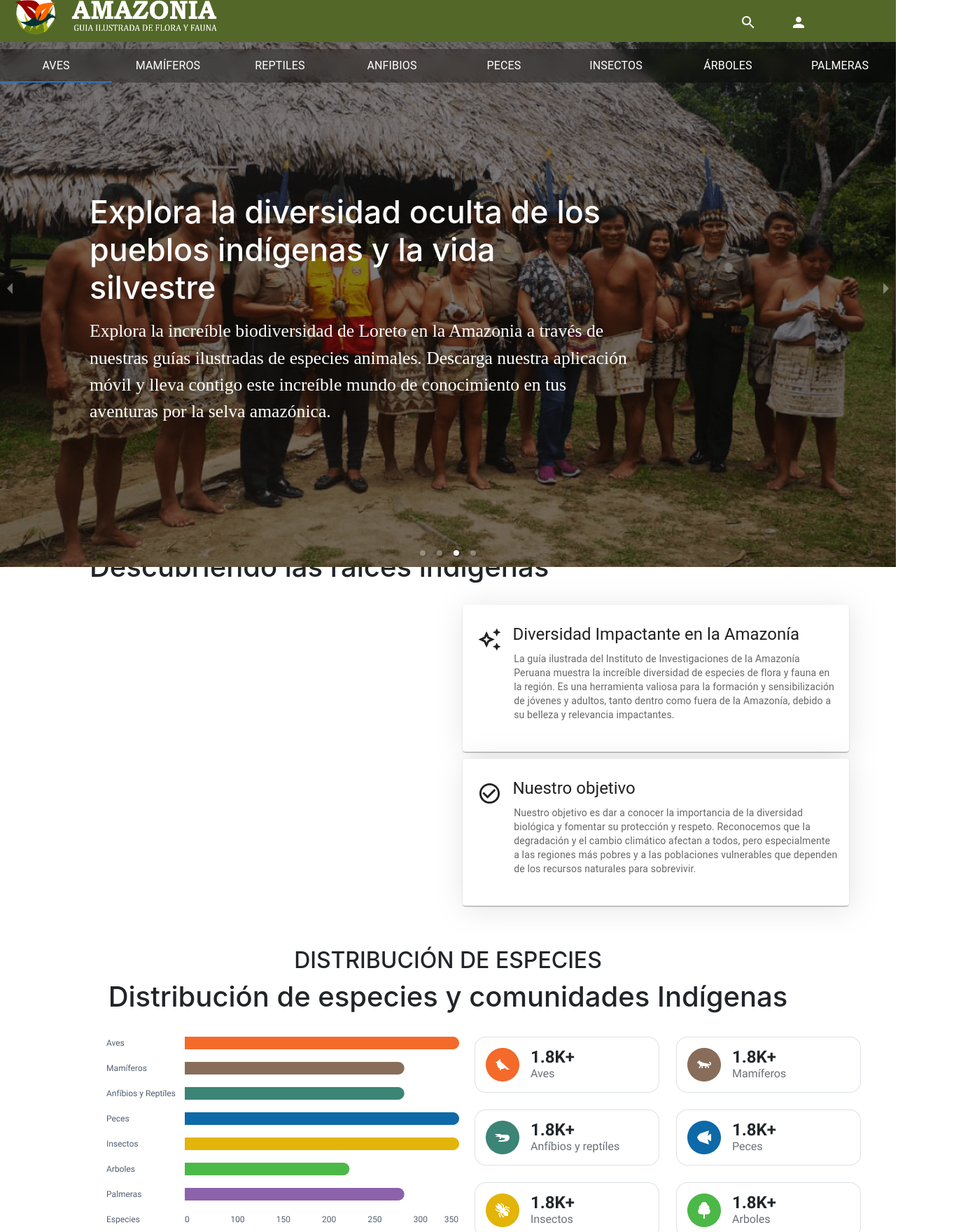
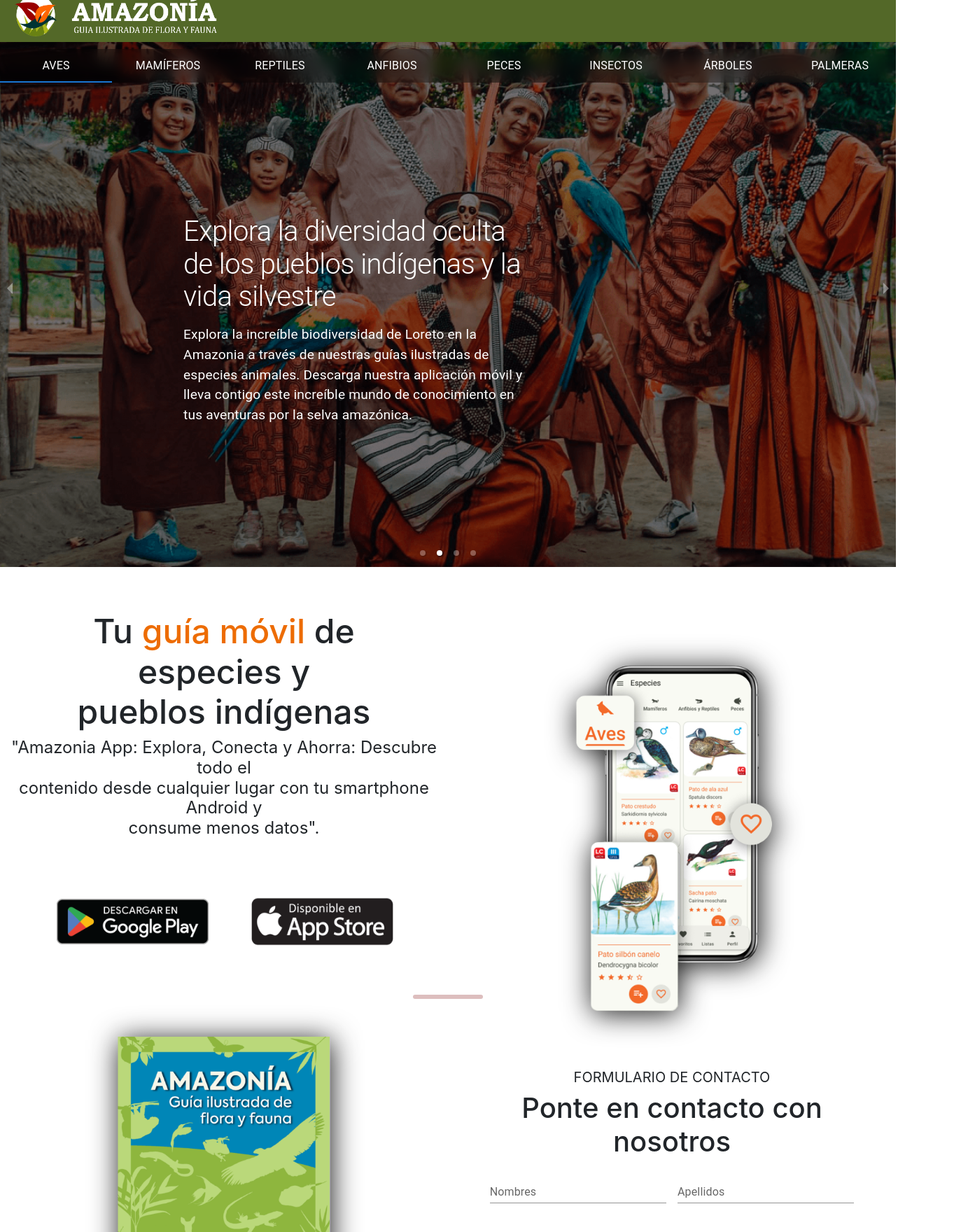
Before and after one commit to Danny-da/new-Amazonia, a React (Create React App) app: page / in a window 1280 px wide. Shown: the top 1760 px of the page at 70% size, 1383 px wide, since content can reach past the window. Built offline with nearby package versions, Linux system fonts and the light colour scheme; the HTML template or start-up script is replaced by a standard one.

Commit message:
Configuracion responcibo

```diff
--- a/package.json
+++ b/package.json
@@ -6,6 +6,7 @@
     "@emotion/react": "^11.11.0",
     "@emotion/styled": "^11.11.0",
     "@material-ui/core": "^4.12.4",
+    "@material-ui/styles": "^4.11.5",
     "@mui/icons-material": "^5.11.16",
     "@mui/material": "^5.13.3",
     "@mui/styles": "^5.13.2",
@@ -13,8 +14,8 @@
     "@testing-library/jest-dom": "^5.16.5",
     "@testing-library/react": "^13.4.0",
     "@testing-library/user-event": "^13.5.0",
+    "bootstrap": "^5.3.0",
     "gsap": "^3.11.5",
-    "bootstrap": "^5.3.0",
     "react": "^18.2.0",
     "react-dom": "^18.2.0",
     "react-responsive-carousel": "^3.2.23",
--- a/src/AppRouter.js
+++ b/src/AppRouter.js
@@ -1,32 +1,29 @@
 import React from 'react';
 import { BrowserRouter as Router, Route, Switch } from 'react-router-dom';
+import { ThemeProvider, createTheme } from '@material-ui/core/styles';
 import Header from './components/header';
 import Menu from './components/menu';
 import Home from './components/home';
-import Body from './components/body';
+
 import Body2 from './components/body2';
 import Footer from './components/footer';
 
-
-
-
+const theme = createTheme();
 
 const AppRoutes = () => {
   return (
-    <Router>
-      <div>
-        <Header />
-        <Menu/>
-        <Home/>
-        <Body/>
-        <Body2/>
-        <Footer/>
+    <ThemeProvider theme={theme}>
+      <Router>
+        <div>
+          <Header />
+          <Menu />
+          <Home />
 
-
-
-
-      </div>
-    </Router>
+          <Body2 />
+          <Footer />
+        </div>
+      </Router>
+    </ThemeProvider>
   );
 };
 
--- a/src/components/body.js
+++ b/src/components/body.js
@@ -14,7 +14,7 @@ import amazo from '../images/amazo.png'
 
 const Body = () => {
   return (
-    <div>
+    <div className='container'>
       <div>
         <div style={{ marginTop: '5%' }}>
         <h1 style={{ marginLeft: '10%', marginTop: '-15%' }}>AMAZONíA: Acerca de <br/>
--- a/src/components/body2.js
+++ b/src/components/body2.js
@@ -1,12 +1,11 @@
 import React, { useEffect } from 'react';
-import { Button, Checkbox, FormControlLabel, TextField } from '@mui/material';
+import { Divider, Button, Checkbox, FormControlLabel, TextField, Box } from '@mui/material';
 import myImage2 from '../images/telefono.png';
 import myImage3 from '../images/play.png';
 import myImage4 from '../images/appstore.png';
 import myImage5 from '../images/libro.png';
 import myImage6 from '../images/amazonas.jpg';
 import Grid from '@material-ui/core/Grid';
-
 
 const Body2 = () => {
   useEffect(() => {
@@ -19,7 +18,7 @@ const Body2 = () => {
       const scrolled = (scrollTop - startingPoint) * -1;
 
       if (scrolled < maxScroll) {
-        parallaxImage.style.transform = `translateY(${scrolled * 0}px)`;
+        parallaxImage.style.transform = `translateY(${scrolled * 0.1}px)`;
       }
     };
 
@@ -32,72 +31,69 @@ const Body2 = () => {
 
   return (
     <div>
-      <div>
-        <img src={myImage6}/>
-      </div>
-      <div style={{ marginTop: '5%', display: 'flex', alignItems: 'flex-start' }}>
-        <div style={{ flex: 1 }}>
-          <h1 style={{ marginLeft: '13%', fontSize: 'calc(2.5vw + 2vh)', maxWidth: '75%' }}>
+      {/* Seccion 1 */}
+      <Grid container>
+        <Grid container spacing={0} alignItems="center" justifyContent="center" item xs={12} md={6}>
+          <div style={{ flexDirection: 'column' }}>
+            <h1 style={{ fontSize: 'calc(2.5vw + 2vh)', maxWidth: '100%', textAlign: 'center' }}>
               Tu <span style={{ color: '#ed6c02' }}>guía móvil</span> de<br /> especies y<br /> pueblos indígenas
             </h1>
-
-          <h4 style={{ marginLeft: '13%', fontWeight: 'normal', maxWidth: '90%' }}>
+            <h4 style={{ fontWeight: 'normal', maxWidth: '100%', textAlign: 'center' }}>
               "Amazonia App: Explora, Conecta y Ahorra: Descubre todo el<br />
               contenido desde cualquier lugar con tu smartphone Android y<br />
               consume menos datos".
             </h4>
-
-          <div style={{ display: 'flex', justifyContent: 'flex-start', marginTop: '2%', marginLeft:'10%' }}>
-            <div style={{ marginRight: '5%' }}>
-              <img src={myImage3} alt="Play Store" style={{ maxWidth: '100%', height: 'auto' }} />
+          </div>
+          <div style={{ display: 'flex', justifyContent: 'flex-start', marginTop: '2%', marginLeft: '10%' }}>
+            <div>
+              <img src={myImage3} alt="Play Store" style={{ width: '80%', maxWidth: '100%', height: 'auto' }} />
             </div>
             <div>
-              <img src={myImage4} alt="App Store" style={{ maxWidth: '100%', height: 'auto' }} />
+              <img src={myImage4} alt="App Store" style={{ width: '80%', maxWidth: '100%', height: 'auto' }} />
             </div>
           </div>
-        </div>
+        </Grid>
 
-        <div style={{ marginRight: '5%', marginTop: '2%', width: '25%' }}>
-          <img id="parallax-image" src={myImage2} alt="Teléfono" style={{ filter: 'drop-shadow(2px 4px 20px rgba(0, 0, 0, 0.9))', maxWidth: '100%', height: 'auto' }} />
-        </div>
-      </div>
-
-      <div style={{ display: 'flex', justifyContent: 'center', marginTop: '5%', margin: '0 auto' }}>
-  <img src={myImage5} alt="Imagen 1" style={{ filter: 'drop-shadow(2px 4px 20px rgba(0, 0, 0, 0.9))', width: '30%', height: 'auto', marginRight: '50px'}} />
-
-  <form style={{ width: '50%', maxWidth: '600px', display: 'flex', flexDirection: 'column', gap: '10px' }}>
-    <h5 style={{ fontWeight: 'normal' }}>FORMULARIO DE CONTACTO</h5>
-    <h1>Ponte en contacto con<br />nosotros</h1>
-    <Grid container spacing={2}>
-      <Grid item xs={6}>
-        <TextField id="standard-basic" label="Nombres" variant="standard" />
-      </Grid>
-      <Grid item xs={6}>
-        <TextField id="standard-basic" label="Correo" variant="standard" />
-      </Grid>
-      <Grid item xs={6}>
-        <TextField id="standard-basic" label="Asunto" variant="standard" />
-      </Grid>
-      <Grid item xs={6}>
-        <TextField id="standard-basic" label="Apellidos" variant="standard" />
-      </Grid>
-      <Grid item xs={10}>
-        <TextField id="standard-basic" label="Celular" variant="standard" fullWidth />
+        <Grid container spacing={0} alignItems="center" justifyContent="center" item xs={12} md={6} style={{ marginTop: '30px' }}>
+          <img id="parallax-image" src={myImage2} alt="Teléfono" style={{ filter: 'drop-shadow(2px 4px 20px rgba(0, 0, 0, 0.9))', width: '50%', height: 'auto', maxWidth: '100%' }} />
         </Grid>
       </Grid>
-    <Button style={{ backgroundColor: '#0086b7' }} variant="contained" color="primary">
+
+      {/* Separador */}
+      <Box sx={{ display: 'flex', justifyContent: 'center', margin: '20px 0', marginBottom: '50px' }}>
+        <Divider sx={{ width: '100px', borderWidth: '3px', backgroundColor: '#8b0000', borderRadius: '4px' }} />
+      </Box>
+
+      {/* Seccion 2 */}
+      <Grid container>
+        <Grid container spacing={0} direction="column" alignItems="center" justifyContent="center" sx={{ minHeight: '100vh' }} item xs={12} md={6}>
+          <img src={myImage5} alt="Imagen 1" style={{ filter: 'drop-shadow(2px 4px 20px rgba(0, 0, 0, 0.9))', width: '60%', height: 'auto' }} />
+        </Grid>
+        <Grid container spacing={0} direction="column" alignItems="center" justifyContent="center" item xs={12} md={6} style={{ marginTop: '50px' }}>
+          <Box component="form" sx={{ '& .MuiTextField-root': { m: 1, width: '25ch', height: '50px' }, textAlign: 'center' }} noValidate autoComplete="off">
+            <h5 style={{ fontWeight: 'normal', textAlign: 'center' }}>FORMULARIO DE CONTACTO</h5>
+            <h1 style={{ textAlign: 'center' }}>Ponte en contacto con<br />nosotros</h1>
+            <div>
+              <TextField id="standard-basic" label="Nombres" variant="standard" />
+              <TextField id="standard-basic1" label="Apellidos" variant="standard" />
+            </div>
+            <div>
+              <TextField id="standard-basic" label="Asunto" variant="standard" />
+              <TextField id="standard-basic1" label="Correo" variant="standard" />
+            </div>
+            <div>
+              <TextField id="standard-basic" label="Celular" variant="standard" />
+            </div>
+            <div>
+              <Button variant="contained" color="primary">
                 Enviar
               </Button>
-  </form>
             </div>
-
-
-
-
-
-
+          </Box>
+        </Grid>
+      </Grid>
     </div>
   );
-}
+};
 
 export default Body2;
--- a/src/components/estilo.css
+++ b/src/components/estilo.css
@@ -66,6 +66,8 @@ header {
 .home-container {
   margin-top: 10px;
   position: relative;
+  margin-bottom: 50px;
+
 }
 
 .image-overlay:before {
@@ -85,8 +87,6 @@ header {
   justify-content: center;
   height: 100vh;
 }
-
-
 
 .carousel-image-container {
   width: 100%;
@@ -123,18 +123,16 @@ header {
 
 @media (max-width: 1000px) {
   .image-overlay {
-    height: 70vh;
+    height: 80vh;
   }
 }
+.text-container {
+  max-width: 500px; /* Establece el límite máximo de ancho en 300px */
+  overflow-wrap: break-word; /* Permite que el texto se ajuste automáticamente y se divida en palabras */
+}
 
-/* Estilos del body2-container */
-.body2-container {
-  display: flex;
-  flex-direction: column;
-  justify-content: flex-start;
-  align-items: center;
-  height: 100vh;
-}
+
+
 
 /* Estilos de la imagen de paralaje */
 #parallax-image {
--- a/src/components/header.js
+++ b/src/components/header.js
@@ -3,24 +3,28 @@ import './estilo.css';
 import myImage from '../images/logo.png';
 import myImaage from '../images/splash.png';
 import { Search, Person } from '@mui/icons-material';
+import { Grid } from '@material-ui/core'; // Importar el componente Grid de Material-UI
 
 const Header = () => {
   return (
-
-
     <header className="header">
-
       <nav>
+        <Grid container alignItems="center" justifyContent="space-between">
+          <Grid item xs={12} sm={6}>
             <ul className="header-content">
               <div className="logo-container">
                 <img src={myImage} width={60} height={60} alt="Logo de Amazonía" />
                 <img src={myImaage} width={250} height={80} alt="Logo de Amazonía" />
               </div>
+            </ul>
+          </Grid>
+          <Grid item xs={12} sm={6}>
             <div className="header-icons">
               <Search style={{ color: 'white', marginLeft: '-300%' }} />
-            <Person style={{ color: 'white',marginLeft: '100%' }} />
+              <Person style={{ color: 'white', marginLeft: '100%' }} />
             </div>
-        </ul>
+          </Grid>
+        </Grid>
       </nav>
     </header>
   );
--- a/src/components/home.js
+++ b/src/components/home.js
@@ -1,5 +1,6 @@
 import React, { useState, useEffect } from 'react';
 import { Carousel } from 'react-responsive-carousel';
+import { Typography, Box } from '@mui/material';
 import 'react-responsive-carousel/lib/styles/carousel.min.css';
 import myImage1 from '../images/img1.png';
 import myImage2 from '../images/img2.png';
@@ -45,14 +46,23 @@ const Home = () => {
         </div>
       </Carousel>
       <div className="content-container">
-        <h1 className="title">
-          Explora la diversidad oculta de los pueblos indígenas y la vida silvestre
-        </h1>
-        <p className="description">
-          Explora la increíble biodiversidad de Loreto en la Amazonia a través de nuestras guías ilustradas de especies
-          animales. Descarga nuestra aplicación móvil y lleva contigo este increíble mundo de conocimiento en tus
-          aventuras por la selva amazónica.
-        </p>
+        <Box sx={{ textAlign: 'left', mt: 2 }}>
+  <div className="text-container">
+    <Typography variant="h1" sx={{ fontSize: { xs: '1.5rem', sm: '2.5rem' } }} className="title">
+      Explora la diversidad oculta de los pueblos indígenas y la vida silvestre
+    </Typography>
+  </div>
+</Box>
+<Box sx={{ textAlign: 'left', mt: 2 }}>
+  <div className="text-container">
+    <Typography variant="body1" sx={{ fontSize: { xs: '0.9rem', sm: '1.2rem' } }} className="description">
+      Explora la increíble biodiversidad de Loreto en la Amazonia a través de nuestras guías ilustradas de especies
+      animales. Descarga nuestra aplicación móvil y lleva contigo este increíble mundo de conocimiento en tus
+      aventuras por la selva amazónica.
+    </Typography>
+  </div>
+</Box>
+
       </div>
     </div>
   );
--- a/src/components/menu.js
+++ b/src/components/menu.js
@@ -1,16 +1,38 @@
-import React from 'react';
-import { Tab, Tabs, Box, Typography } from '@mui/material';
-import image1 from '../images/heder.png'
+import React, { useState } from 'react';
+import { Tab, Tabs, Box, Typography, IconButton, Drawer, List, ListItem, ListItemText } from '@mui/material';
+import MenuIcon from '@mui/icons-material/Menu';
+import image1 from '../images/heder.png';
 
 const Menu = () => {
-  const [value, setValue] = React.useState(0);
+  const [value, setValue] = useState(0);
+  const [drawerOpen, setDrawerOpen] = useState(false);
+  const [isMobile, setIsMobile] = useState(window.innerWidth <= 750);
 
   const handleChange = (event, newValue) => {
     setValue(newValue);
   };
 
+  const handleDrawerToggle = () => {
+    setDrawerOpen(!drawerOpen);
+  };
+
+  const handleResize = () => {
+    setIsMobile(window.innerWidth <= 750);
+  };
+
+  // Agregar listener para detectar cambios en el tamaño de la ventana
+  React.useEffect(() => {
+    window.addEventListener('resize', handleResize);
+
+    // Limpiar el listener al desmontar el componente
+    return () => {
+      window.removeEventListener('resize', handleResize);
+    };
+  }, []);
+
   const typographyStyles = {
     color: 'white',
+
     fontSize: '1rem',
     '@media (max-width: 1000px)': {
       fontSize: '0.7rem',
@@ -18,89 +40,70 @@ const Menu = () => {
     '@media (max-width: 700px)': {
       fontSize: '0.5rem',
     },
+  };
 
-  };
   const containerStyles = {
     backgroundImage: `url(${image1})`,
     backgroundSize: 'cover',
     backgroundPosition: 'center',
-
   };
 
+  const menuItems = [
+    'Aves',
+    'Mamíferos',
+    'Reptiles',
+    'Anfibios',
+    'Peces',
+    'Insectos',
+    'Árboles',
+    'Palmeras',
+  ];
+
   return (
-    <Box className="menu-container" >
+    <Box className="menu-container">
+      {isMobile ? (
+        <IconButton
+          edge="start"
+          color="inherit"
+          aria-label="menu"
+          onClick={handleDrawerToggle}
+          style={{ marginLeft: '5px', color: 'white' }}
+        >
+          <MenuIcon />
+        </IconButton>
+      ) : (
         <Tabs
           value={value}
           onChange={handleChange}
           aria-label="Menu de pestañas"
           className="menu-tabs"
         >
+          {menuItems.map((item, index) => (
             <Tab
+              key={index}
               label={
                 <Box className="menu-tab">
-              <Typography sx={typographyStyles}>Aves</Typography>
+                  <Typography sx={typographyStyles}>{item}</Typography>
                 </Box>
               }
               className="menu-tab-item"
             />
-        <Tab
-          label={
-            <Box className="menu-tab">
-              <Typography sx={typographyStyles}>Mamíferos</Typography>
+          ))}
+        </Tabs>
+      )}
+
+      {/* Menú lateral para pantallas móviles */}
+      <Drawer anchor="left" open={drawerOpen} onClose={handleDrawerToggle}>
+        <Box  sx={{ width: 200, paddingTop: '70px', height: '100%', display: 'flex', flexDirection: 'column', backgroundColor: '#e9f6f6' }}>
+          <List sx={{ flex: '1 1 auto', marginTop: '10px' , spacing:10 }}>
+            {menuItems.map((item, index) => (
+              <ListItem  button key={index} sx={{ marginBottom: '17%', textAlign: 'center' }}>
+                <ListItemText primary={item} sx={{ color: 'black' }} />
+              </ListItem>
+            ))}
+          </List>
         </Box>
-          }
-          className="menu-tab-item"
-        />
-        <Tab
-          label={
-            <Box className="menu-tab">
-              <Typography sx={typographyStyles}>Reptiles</Typography>
-            </Box>
-          }
-          className="menu-tab-item"
-        />
-        <Tab
-          label={
-            <Box className="menu-tab">
-              <Typography sx={typographyStyles}>Anfibios</Typography>
-            </Box>
-          }
-          className="menu-tab-item"
-        />
-        <Tab
-          label={
-            <Box className="menu-tab">
-              <Typography sx={typographyStyles}>Peces</Typography>
-            </Box>
-          }
-          className="menu-tab-item"
-        />
-        <Tab
-          label={
-            <Box className="menu-tab">
-              <Typography sx={typographyStyles}>Insectos</Typography>
-            </Box>
-          }
-          className="menu-tab-item"
-        />
-        <Tab
-          label={
-            <Box className="menu-tab">
-              <Typography sx={typographyStyles}>Árboles</Typography>
-            </Box>
-          }
-          className="menu-tab-item"
-        />
-        <Tab
-          label={
-            <Box className="menu-tab">
-              <Typography sx={typographyStyles}>Palmeras</Typography>
-            </Box>
-          }
-          className="menu-tab-item"
-        />
-        {/* Resto de las pestañas */}
-      </Tabs>
+      </Drawer>
     </Box>
   );
 };
```
Also changed, not shown: 1 other file (tests, documents, lock files or other folders). Lines whose indentation alone changed are shown as unchanged.
